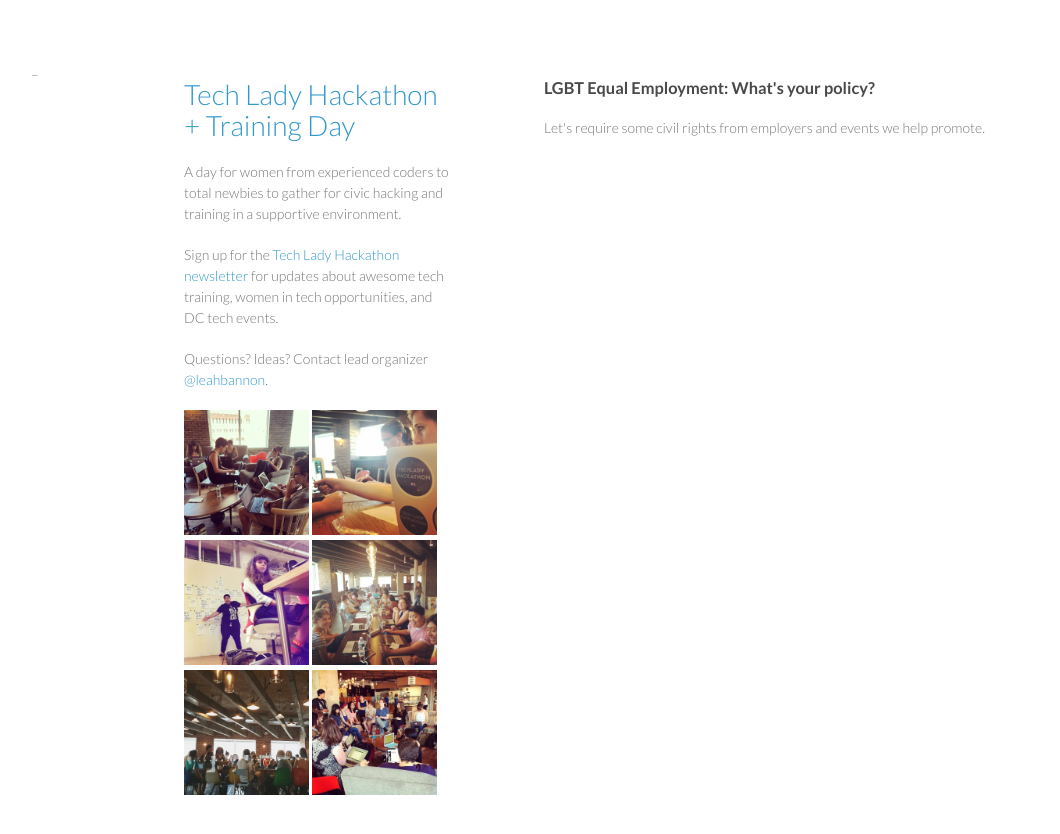
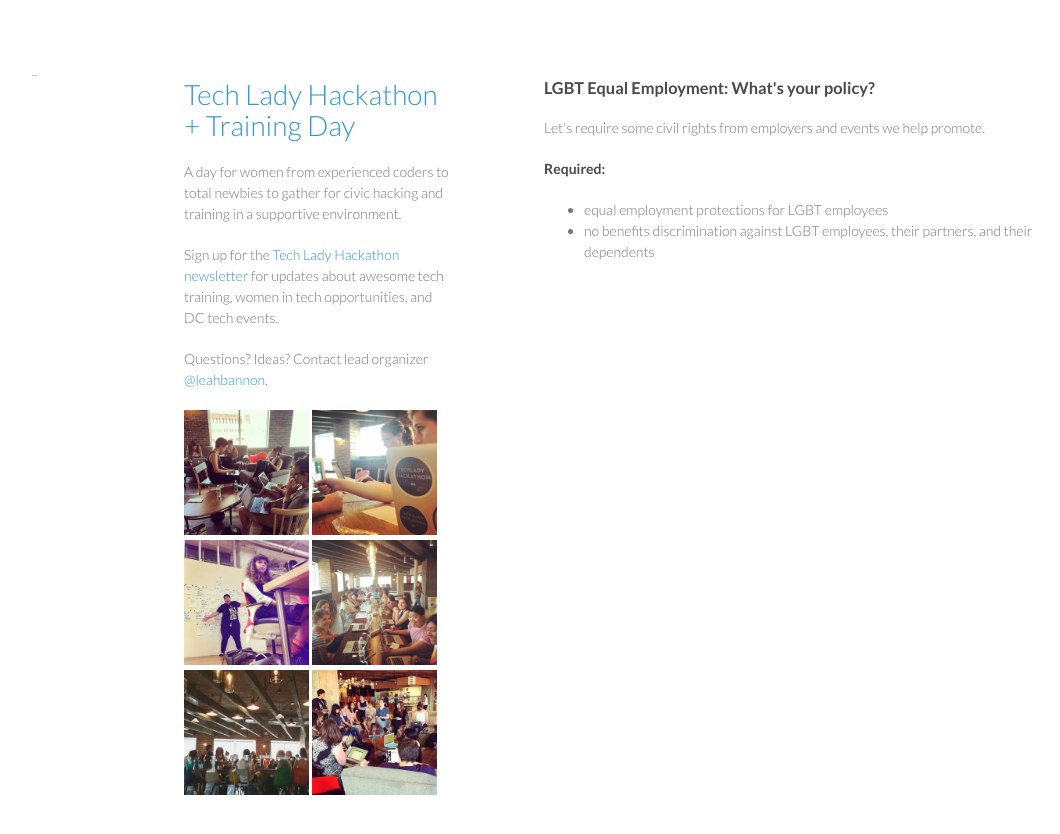
Before and after one commit to leahbannon/techladyhackathon, a Jekyll site: the page built from lgbteeo.html, in a window 1280 px wide. Shown: the top 834 px of the page, without its empty margins (26-1086 px from the left). Built offline with Jekyll 4.4.1, drawn with Linux system fonts in a browser that asks for light colours.

Commit message:
Update lgbteeo.html

```diff
--- a/lgbteeo.html
+++ b/lgbteeo.html
@@ -6,3 +6,9 @@
 <h3>LGBT Equal Employment: What's your policy?</h3>
 
 <p>Let's require some civil rights from employers and events we help promote.</p>
+
+<h4>Required:</h4>
+<ul>
+  <li>equal employment protections for LGBT employees</li>
+  <li>no benefits discrimination against LGBT employees, their partners, and their dependents</li>
+</ul>
```
